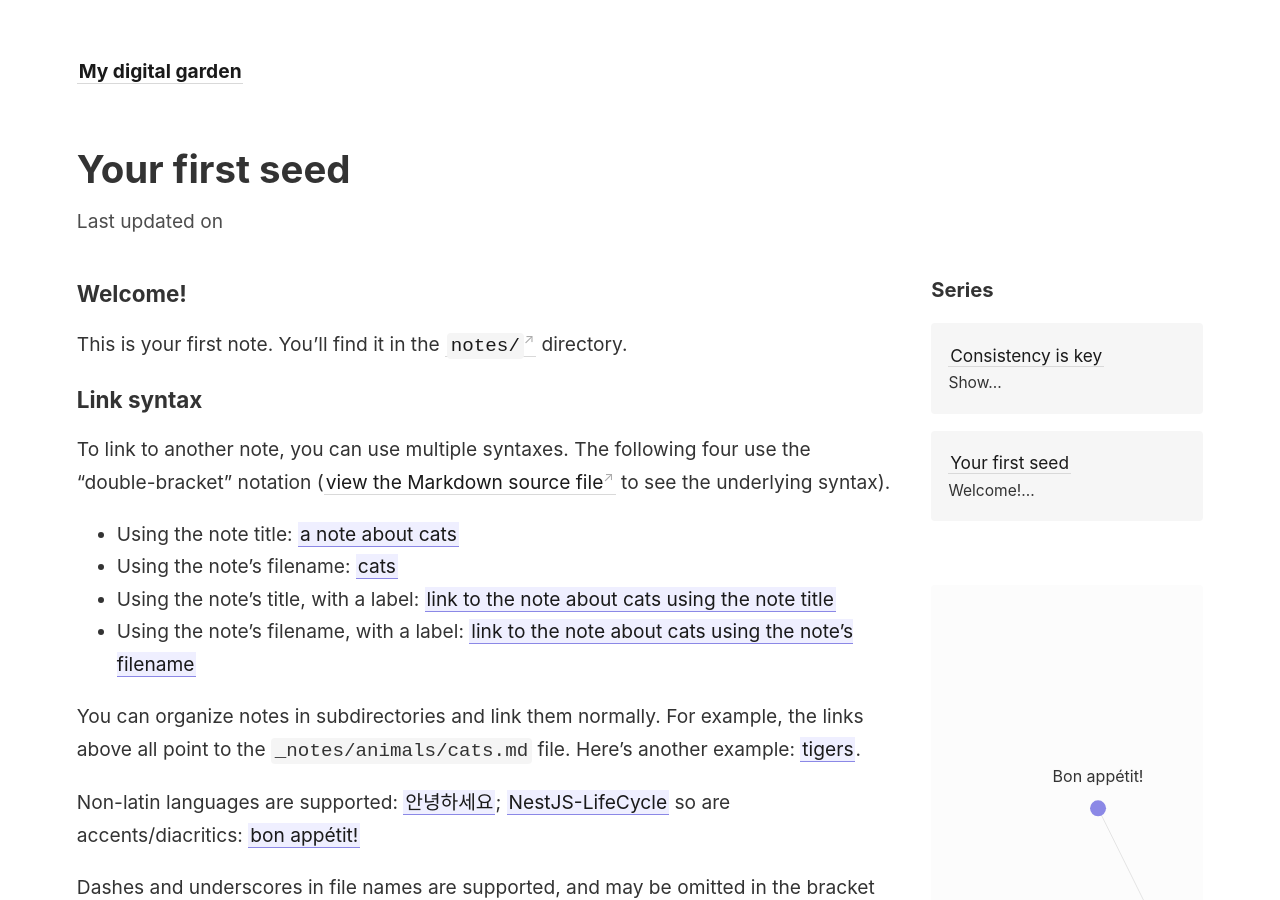
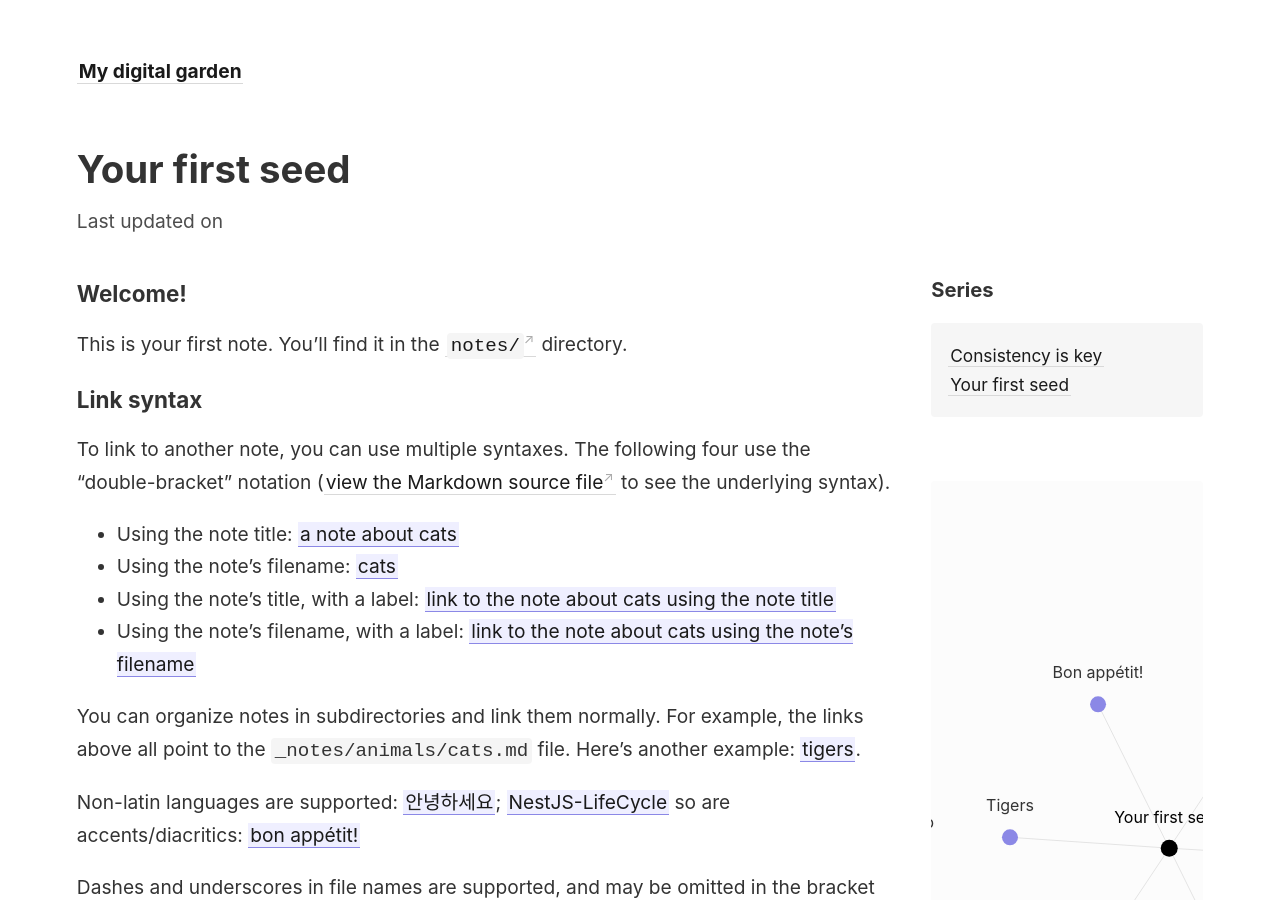
Before and after one commit to yanggwangseong/Article, a Jekyll site: the page built from _notes/your-first-note.md, in a window 1280 px wide and 900 px high. Built offline with Jekyll 4.4.1, drawn with Linux system fonts in a browser that asks for light colours.

Commit message:
feat: article layout 오른쪽 사이드바 수정

```diff
--- a/_layouts/note.html
+++ b/_layouts/note.html
@@ -23,18 +23,18 @@ layout: default
       <div
         style="display: grid; grid-gap: 1em; grid-template-columns: repeat(1fr)"
       >
-        {% for backlink in page.backlinks %}
         <div class="backlink-box">
+          {% for backlink in page.backlinks %}
           <a
             class="internal-link"
             href="{{ site.baseurl }}{{ backlink.url }}{%- if site.use_html_extension -%}.html{%- endif -%}"
             >{{ backlink.title }}</a
           ><br />
-          <div style="font-size: 0.9em">
+          <!-- <div style="font-size: 0.9em">
             {{ backlink.excerpt | strip_html | truncatewords: 0 }}
-          </div>
+          </div> -->
+          {% endfor %}
         </div>
-        {% endfor %}
         <br />
         {% include notes_graph.html %}
       </div>
```
